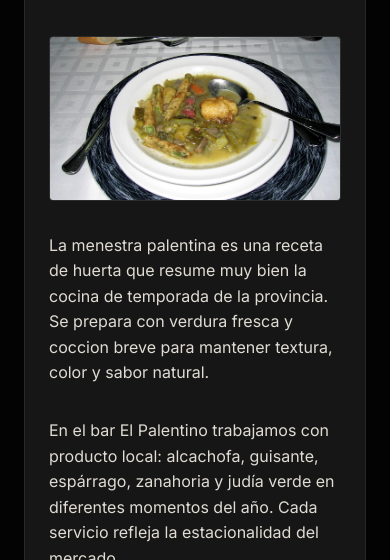
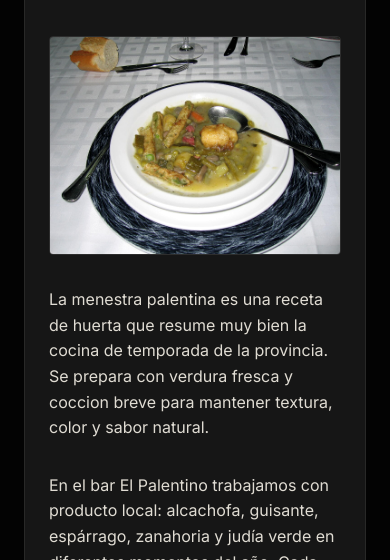
Before and after one commit to ruben0909/el-palentino, a website built with Parcel: page src/det1.html in a window 390 px wide. Shown: the part 284-844 px from the top of the page. Built offline with nearby package versions, Linux system fonts and the light colour scheme; files whose address does not match are found by name.

Commit message:
Add media queries for art direction on featured images to enhance responsiveness
Co-authored-by: Copilot <copilot@github.com>

```diff
--- a/src/style.scss
+++ b/src/style.scss
@@ -510,6 +510,26 @@ main {
   }
 }
 
+/* Art direction: force a tighter 4:3 crop for featured images on small viewports
+   while keeping 16:9 on larger screens. Use a more specific selector so this
+   overrides the global .featured-image aspect-ratio when needed. */
+@media (max-width: 720px) {
+  .art-direction .featured-image--art,
+  .featured-image.featured-image--art {
+    aspect-ratio: 4 / 3;
+    object-fit: cover;
+  }
+
+  /* Tweaked focal points for the two art-direction variants */
+  .art-direction--menestra .featured-image--art {
+    object-position: 50% 35%;
+  }
+
+  .art-direction--lechazo .featured-image--art {
+    object-position: 58% 45%;
+  }
+}
+
 .detail-main article {
   display: grid;
   gap: $space-3;
```
